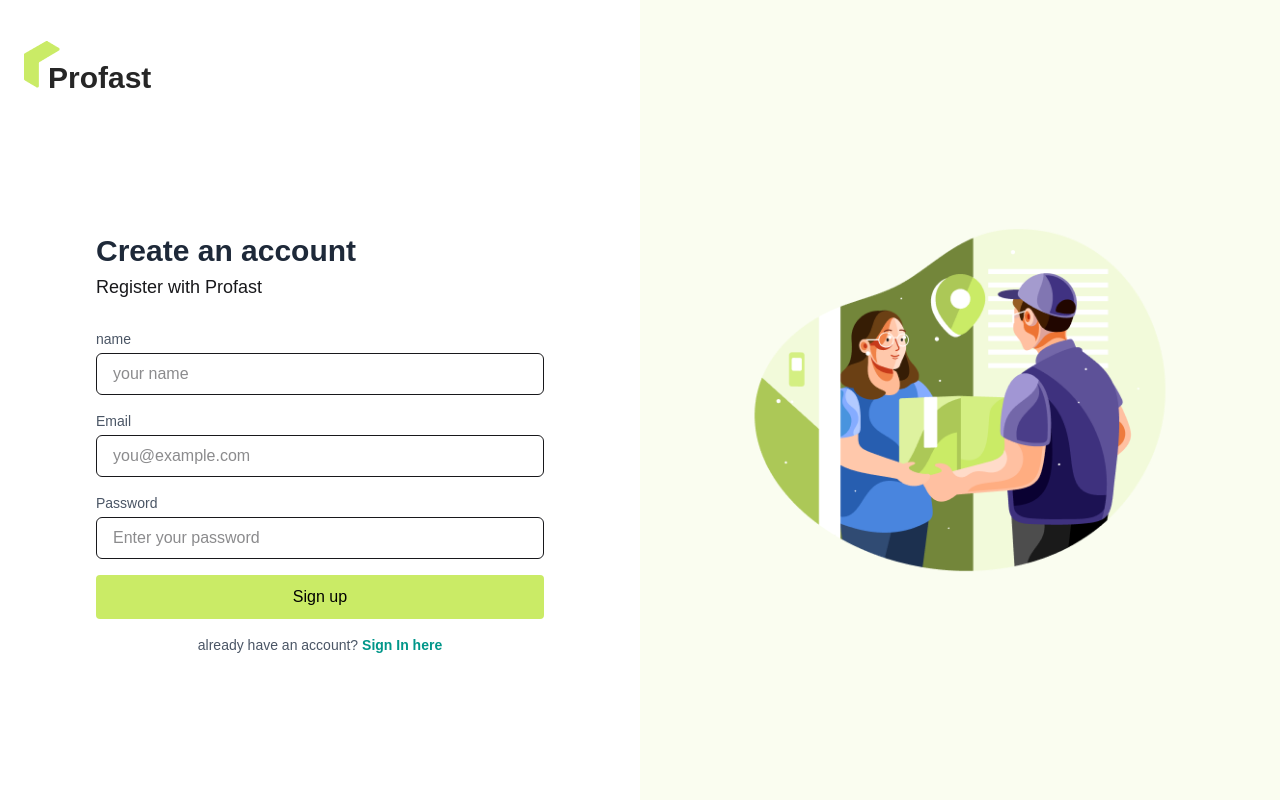
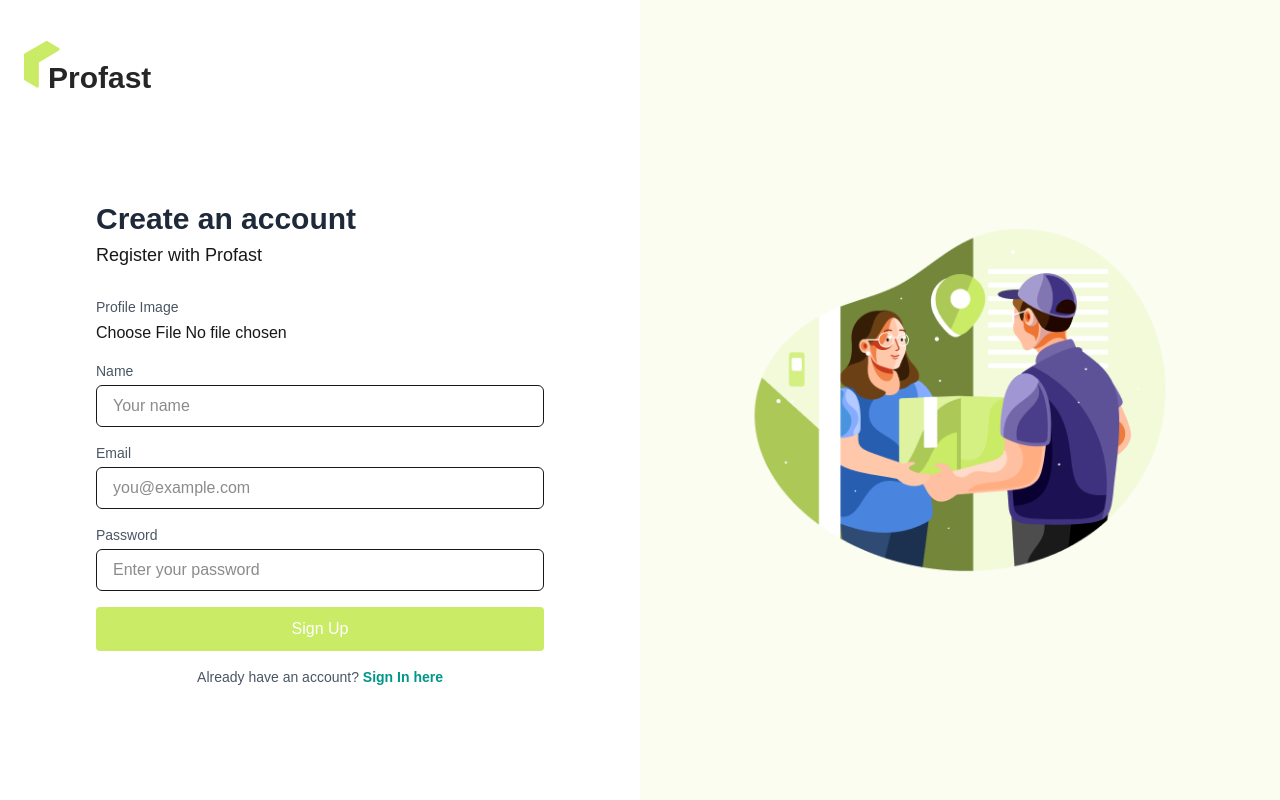
Before and after one commit to nishatjahan62/zap-shift-client, a React (Vite) app: page /auth/register in a window 1280 px wide. Built offline with nearby package versions, Linux system fonts and the light colour scheme; no server answers.

Commit message:
added image uoload functionality in registar page

```diff
--- a/src/Layouts/DashboardLayout.jsx
+++ b/src/Layouts/DashboardLayout.jsx
@@ -85,7 +85,7 @@ const DashboardLayout = () => {
             </NavLink>
 
             {user && (
-              <NavLink to="/dashboard/profile" className={linkClass}>
+              <NavLink to="/dashboard/user-profile" className={linkClass}>
                 <FiUser className="mr-2" /> Profile
               </NavLink>
             )}
--- a/src/Pages/Authentication/Register/Register.jsx
+++ b/src/Pages/Authentication/Register/Register.jsx
@@ -1,8 +1,9 @@
-import React from "react";
+import React, { useState } from "react";
 import { useForm } from "react-hook-form";
-import { Link } from "react-router";
+import { Link, useLocation, useNavigate } from "react-router";
 import UseAuth from "../../../Hooks/UseAuth";
 import Swal from "sweetalert2";
+import useAxiosSecure from "../../../Hooks/useAxiosSecure";
 
 const Register = () => {
   const {
@@ -11,14 +12,56 @@ const Register = () => {
     formState: { errors },
   } = useForm();
   const { createUser, setUser, updateUser } = UseAuth();
-  const onsubmit = (data) => {
+  const axiosSecure = useAxiosSecure();
+
+  const [image, setImage] = useState(null);
+  const navigation = useNavigate();
+  const location = useLocation();
+  const from = location.state?.from?.pathname || "/";
+
+  const handleImageChange = (e) => {
+    if (e.target.files && e.target.files[0]) {
+      setImage(e.target.files[0]);
+    }
+  };
+
+  const onsubmit = async (data) => {
     const { name, email, password } = data;
+    let uploadedImageURL = "";
+
+    // image Upload
+    if (image) {
+      const formData = new FormData();
+      formData.append("image", image);
+
+      try {
+        const imageKey = import.meta.env.VITE_ImageBB_api_key;
+        const url = `https://api.imgbb.com/1/upload?key=${imageKey}`;
+
+        const res = await axiosSecure.post(url, formData, {
+          headers: { "Content-Type": "multipart/form-data" },
+        });
+
+        if (res.data.success) {
+          uploadedImageURL = res.data.data.url;
+          console.log(uploadedImageURL);
+        }
+      } catch (err) {
+        console.log("Image upload failed", err);
+
+        return;
+      }
+    }
+
+    // Create User in Firebase
     createUser(email, password)
       .then((res) => {
         const user = res.user;
-        updateUser({ displayName: name }).then(() => {
-          setUser({ ...user, displayName: name });
-        });
+        updateUser({ displayName: name, photoURL: uploadedImageURL }).then(
+          () => {
+            setUser({ ...user, displayName: name, photoURL: uploadedImageURL });
+          }
+        );
         Swal.fire({
           position: "center",
           icon: "success",
@@ -27,34 +70,45 @@ const Register = () => {
           showConfirmButton: false,
           timer: 1500,
         });
+        navigation(from);
       })
-      .catch((err) => {
-        console.log(err);
-      });
+      .catch((err) => console.log(err));
   };
+
   return (
-    <div className="w-full max-w-md ">
-      <h2 className="text-3xl font-bold text-gray-800 ">Create an account</h2>
+    <div className="w-full max-w-md">
+      <h2 className="text-3xl font-bold text-gray-800">Create an account</h2>
       <p className="py-1 mb-6 text-lg">Register with Profast</p>
       <form onSubmit={handleSubmit(onsubmit)} className="space-y-4">
+        {/* Profile Image */}
         <div>
-          {" "}
           <label className="block text-sm font-medium text-gray-600">
-            name
+            Profile Image
+          </label>
+          <input
+            type="file"
+            accept="image/*"
+            onChange={handleImageChange}
+            className="w-full mt-1"
+            required
+          />
+        </div>
+
+        {/* Name */}
+        <div>
+          <label className="block text-sm font-medium text-gray-600">
+            Name
           </label>
           <input
             type="text"
             {...register("name")}
-            name="name"
             className="w-full px-4 py-2 mt-1 border rounded-md focus:outline-none focus:ring-2 focus:ring-teal-400"
-            placeholder="your name"
+            placeholder="Your name"
             required
           />
-          {errors.email && <p role="alert">{errors.email.message}</p>}
-          {errors.email?.type === "required" && (
-            <p role="alert">{errors.email.message}</p>
-          )}
         </div>
+
+        {/* Email */}
         <div>
           <label className="block text-sm font-medium text-gray-600">
             Email
@@ -66,12 +120,9 @@ const Register = () => {
             placeholder="you@example.com"
             required
           />
-          {errors.email && <p role="alert">{errors.email.message}</p>}
-          {errors.email?.type === "required" && (
-            <p role="alert">{errors.email.message}</p>
-          )}
         </div>
 
+        {/* Password */}
         <div>
           <label className="block text-sm font-medium text-gray-600">
             Password
@@ -83,36 +134,25 @@ const Register = () => {
                 value: 6,
                 message: "Password must be at least 6 characters",
               },
-              pattern: {
-                value: /^[A-Za-z]+$/i,
-                message: "Only letters are allowed in the password",
-              },
             })}
             className="w-full px-4 py-2 mt-1 border rounded-md focus:outline-none focus:ring-2 focus:ring-teal-400"
             placeholder="Enter your password"
             required
           />
-
           {errors.password && (
-            <p role="alert" className="text-sm text-red-500 mt-1">
-              {errors.password.message}
-              {errors.password?.type === "required" && (
-                <p role="alert">{errors.password.message}</p>
-              )}
-            </p>
+            <p className="text-sm text-red-500">{errors.password.message}</p>
           )}
         </div>
 
         <button
           type="submit"
-          class=" rounded w-full py-2.5 overflow-hidden group bg-primary relative  hover:to-secondary text-white hover:ring-2 hover:ring-offset-2 hover:ring-primary transition-all ease-out duration-300"
+          className="rounded w-full py-2.5 bg-primary text-white hover:ring-2 hover:ring-offset-2 hover:ring-primary transition-all duration-300"
         >
-          <span class="absolute right-0  -mt-12 transition-all duration-1000 transform translate-x-12 bg-white opacity-10 rotate-12 group-hover:-translate-x-40 ease"></span>
-          <span class="relative text-black">Sign up</span>
+          Sign Up
         </button>
 
         <p className="text-sm text-center text-gray-600">
-          already have an account?{" "}
+          Already have an account?{" "}
           <Link
             to="/auth/login"
             className="text-teal-600 hover:underline font-bold"
--- /dev/null
+++ b/src/Pages/Dashboard/UserProfile/Userprofile.jsx
@@ -0,0 +1,11 @@
+import React from 'react';
+
+const Userprofile = () => {
+    return (
+        <div>
+
+        </div>
+    );
+};
+
+export default Userprofile;
--- a/src/Router/routes.jsx
+++ b/src/Router/routes.jsx
@@ -20,6 +20,7 @@ import MyParcels from "../Pages/Dashboard/MyParcels/MyParcels";
 import Payment from "../Pages/Dashboard/Payment/Payment";
 import PaymentHistory from "../Pages/Dashboard/PaymentHIstory/PaymentHistory";
 import TrackAPackage from "../Pages/Dashboard/trackAPackage/TrackAPackage";
+import Userprofile from "../Pages/Dashboard/UserProfile/Userprofile";
 
 export const router = createBrowserRouter([
   {
@@ -152,6 +153,14 @@ export const router = createBrowserRouter([
           </PrivateRoutes>
         ),
       },
+      {
+        path: "user-profile",
+        element: (
+          <PrivateRoutes>
+            <Userprofile />
+          </PrivateRoutes>
+        ),
+      },
     ],
   },
 ]);
```
